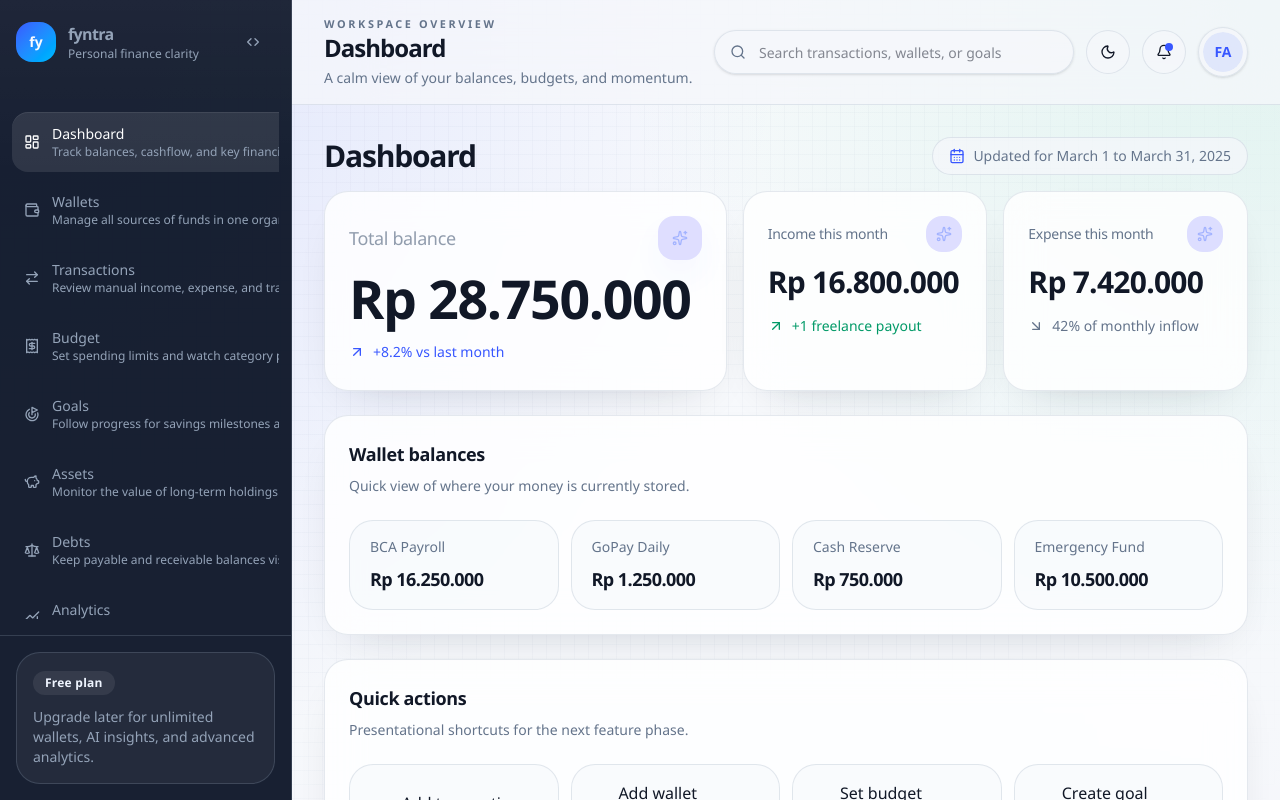
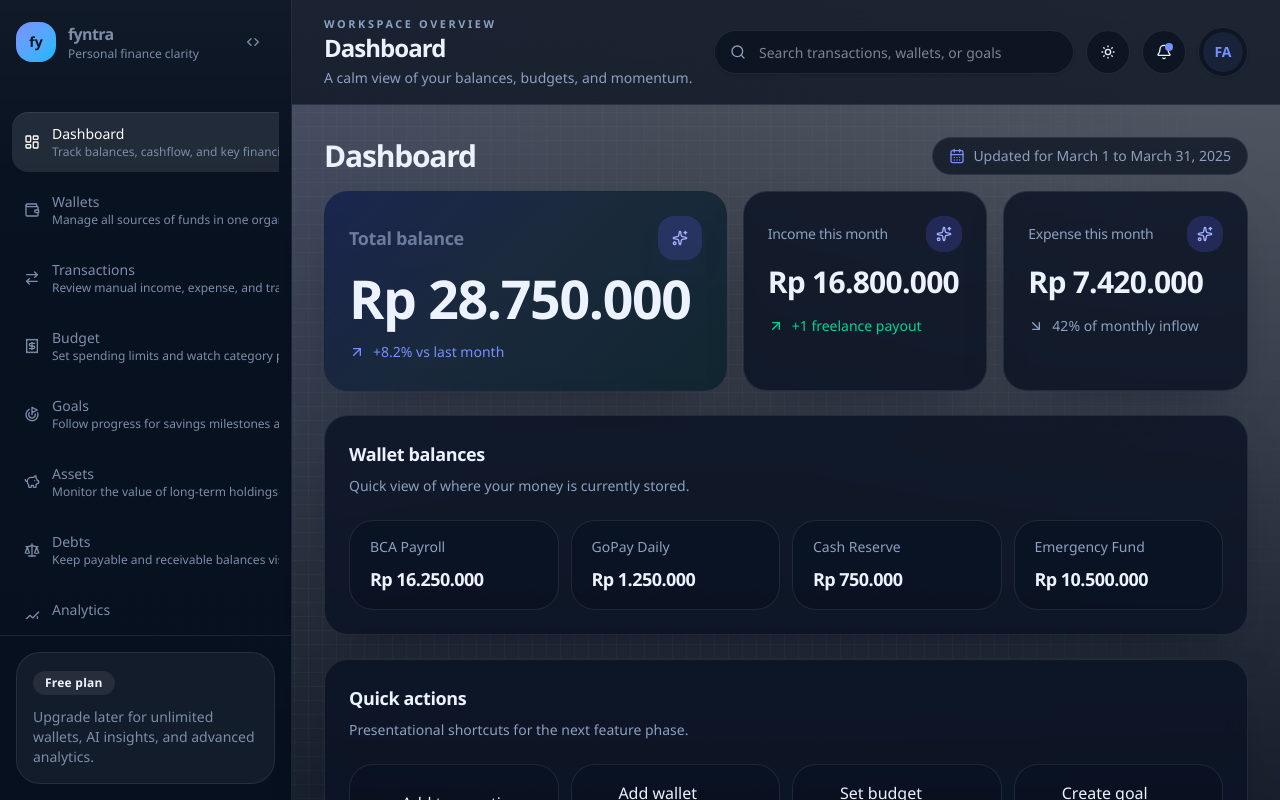
Before and after one commit to Faizax26/Fyntra, a Next.js app: page /app/dashboard in a window 1280 px wide. Shown: the top 800 px of the page. Built offline with nearby package versions, Linux system fonts and the light colour scheme.

Commit message:
Make dark mode default theme

```diff
--- a/src/app/globals.css
+++ b/src/app/globals.css
@@ -3,26 +3,26 @@
 @custom-variant dark (&:where(.dark, .dark *));
 
 :root {
-  --background: #f5f7fb;
-  --foreground: #111827;
-  --card: rgba(255, 255, 255, 0.82);
+  --background: #f7f9fc;
+  --foreground: #0f172a;
+  --card: rgba(255, 255, 255, 0.8);
   --card-foreground: #111827;
-  --popover: rgba(255, 255, 255, 0.95);
+  --popover: rgba(255, 255, 255, 0.92);
   --popover-foreground: #111827;
   --primary: #3857ff;
   --primary-foreground: #f8faff;
-  --secondary: #edf2ff;
+  --secondary: #eef3ff;
   --secondary-foreground: #21317c;
-  --muted: #eef2f8;
+  --muted: #eef3f8;
   --muted-foreground: #64748b;
-  --accent: #e0e7ff;
+  --accent: #e7edff;
   --accent-foreground: #243076;
   --success: #0f9f6e;
   --warning: #d97706;
   --destructive: #dc2626;
   --destructive-foreground: #fff7f7;
-  --border: rgba(148, 163, 184, 0.24);
-  --input: rgba(148, 163, 184, 0.2);
+  --border: rgba(226, 232, 240, 0.96);
+  --input: rgba(203, 213, 225, 0.8);
   --ring: rgba(56, 87, 255, 0.32);
   --chart-1: #3857ff;
   --chart-2: #10b981;
@@ -33,10 +33,10 @@
   --sidebar-foreground: #eff5ff;
   --sidebar-muted: #94a3b8;
   --surface-shell: rgba(15, 23, 42, 0.96);
-  --surface-muted: rgba(255, 255, 255, 0.68);
+  --surface-muted: rgba(255, 255, 255, 0.72);
   --radius: 1.5rem;
-  --shadow-soft: 0 18px 45px -28px rgba(15, 23, 42, 0.24);
-  --shadow-strong: 0 28px 70px -36px rgba(15, 23, 42, 0.34);
+  --shadow-soft: 0 10px 28px -16px rgba(15, 23, 42, 0.12);
+  --shadow-strong: 0 18px 40px -20px rgba(15, 23, 42, 0.18);
 }
 
 .dark {
@@ -114,9 +114,9 @@ body {
   font-feature-settings: "rlig" 1, "calt" 1;
   font-variant-numeric: tabular-nums;
   background-image:
-    radial-gradient(circle at top left, rgba(56, 87, 255, 0.14), transparent 26%),
-    radial-gradient(circle at top right, rgba(16, 185, 129, 0.1), transparent 22%),
-    linear-gradient(180deg, rgba(255, 255, 255, 0.4), transparent 34%);
+    radial-gradient(circle at top left, rgba(56, 87, 255, 0.1), transparent 24%),
+    radial-gradient(circle at top right, rgba(148, 163, 184, 0.12), transparent 22%),
+    linear-gradient(180deg, rgba(255, 255, 255, 0.28), transparent 38%);
 }
 
 body::before {
@@ -143,7 +143,12 @@ a {
 .surface-card {
   background: var(--card);
   box-shadow: var(--shadow-soft);
-  backdrop-filter: blur(18px);
+  backdrop-filter: blur(10px);
+  transition: box-shadow 180ms ease, border-color 180ms ease;
+}
+
+.surface-card:hover {
+  box-shadow: var(--shadow-strong);
 }
 
 .surface-shell {
--- a/src/components/dashboard/metric-card.tsx
+++ b/src/components/dashboard/metric-card.tsx
@@ -35,20 +35,26 @@ export function MetricCard({
     >
       <Card
         className={cn(
-          "h-full overflow-hidden",
+          "h-full overflow-hidden border-slate-200 bg-white shadow-sm dark:border-border dark:bg-card dark:shadow-none",
           featured &&
-            "ring-1 ring-indigo-500/20 bg-[linear-gradient(135deg,rgba(56,87,255,0.16),rgba(125,211,252,0.08)_45%,rgba(16,185,129,0.08))] shadow-xl"
+            "!border-transparent !bg-[linear-gradient(135deg,rgba(56,87,255,0.22),rgba(125,211,252,0.12)_45%,rgba(16,185,129,0.1))] shadow-lg ring-1 ring-indigo-500/20 dark:!border-transparent dark:!bg-[linear-gradient(135deg,rgba(56,87,255,0.16),rgba(125,211,252,0.08)_45%,rgba(16,185,129,0.08))] dark:shadow-xl"
         )}
       >
         <CardHeader className="pb-3">
           <div className="flex items-center justify-between">
-            <CardTitle className={cn("text-sm font-medium text-muted-foreground", featured && "text-lg opacity-70")}>
+            <CardTitle
+              className={cn(
+                "text-sm font-medium text-slate-500 dark:text-muted-foreground",
+                featured && "text-lg font-semibold text-slate-700/85 dark:text-muted-foreground dark:opacity-70"
+              )}
+            >
               {metric.label}
             </CardTitle>
             <span
               className={cn(
-                "flex size-9 items-center justify-center rounded-2xl bg-indigo-500/20 text-indigo-300",
-                featured && "size-11 bg-indigo-500/20 text-indigo-300 shadow-[0_16px_34px_-18px_rgba(56,87,255,0.8)]"
+                "flex size-9 items-center justify-center rounded-2xl bg-indigo-100 text-indigo-500 dark:bg-indigo-500/20 dark:text-indigo-300",
+                featured &&
+                  "size-11 bg-white/45 text-indigo-600 dark:bg-indigo-500/20 dark:text-indigo-300 shadow-[0_16px_34px_-18px_rgba(56,87,255,0.8)]"
               )}
             >
               <Sparkles className="size-4" />
@@ -58,13 +64,20 @@ export function MetricCard({
         <CardContent>
           <div
             className={cn(
-              "font-semibold tabular-nums tracking-tight",
-              featured ? "text-[2.8rem] leading-none sm:text-[3.35rem]" : "text-2xl sm:text-3xl"
+              "font-semibold tabular-nums tracking-tight text-slate-900 dark:text-foreground",
+              featured
+                ? "text-[2.8rem] leading-none text-slate-950 sm:text-[3.35rem] dark:text-foreground"
+                : "text-2xl sm:text-3xl"
             )}
           >
             {displayValue}
           </div>
-          <div className={cn("mt-4 inline-flex items-center gap-2 text-sm", getToneClass(metric.tone))}>
+          <div
+            className={cn(
+              "mt-4 inline-flex items-center gap-2 text-sm",
+              featured ? "text-slate-700/80 dark:text-primary" : getToneClass(metric.tone)
+            )}
+          >
             {trendUp ? <ArrowUpRight className="size-4" /> : <ArrowDownRight className="size-4" />}
             <span>{metric.delta}</span>
           </div>
--- a/src/components/providers/theme-provider.tsx
+++ b/src/components/providers/theme-provider.tsx
@@ -5,7 +5,13 @@ import { ThemeProvider as NextThemesProvider } from "next-themes";
 
 export function ThemeProvider({ children }: { children: ReactNode }) {
   return (
-    <NextThemesProvider attribute="class" defaultTheme="system" enableSystem disableTransitionOnChange>
+    <NextThemesProvider
+      attribute="class"
+      defaultTheme="dark"
+      enableSystem
+      storageKey="fyntra-theme"
+      disableTransitionOnChange
+    >
       {children}
     </NextThemesProvider>
   );
```
